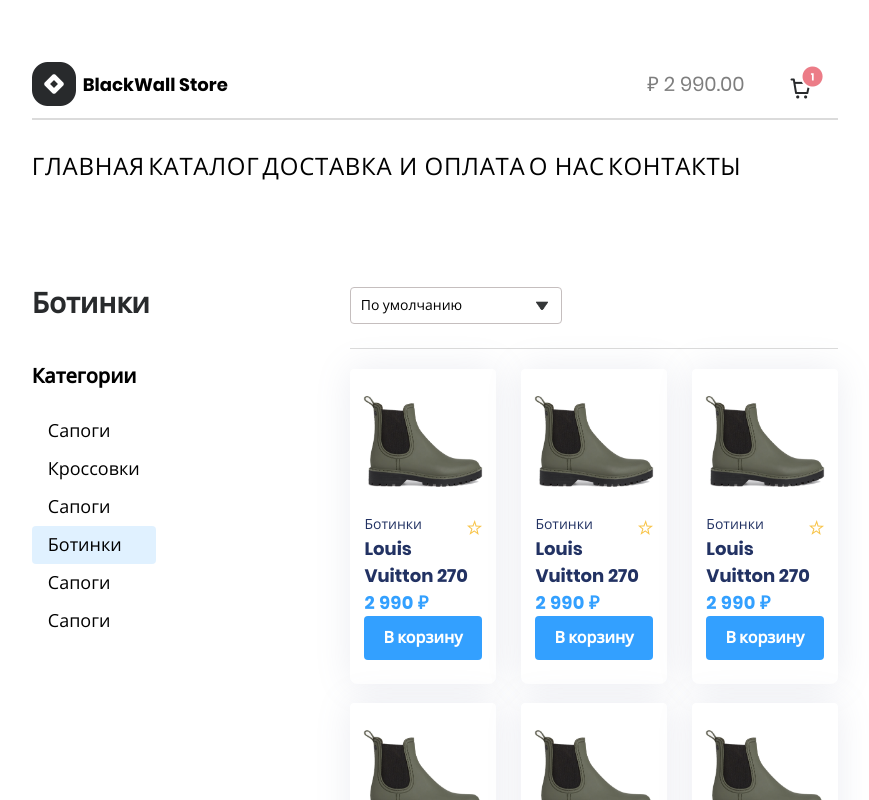
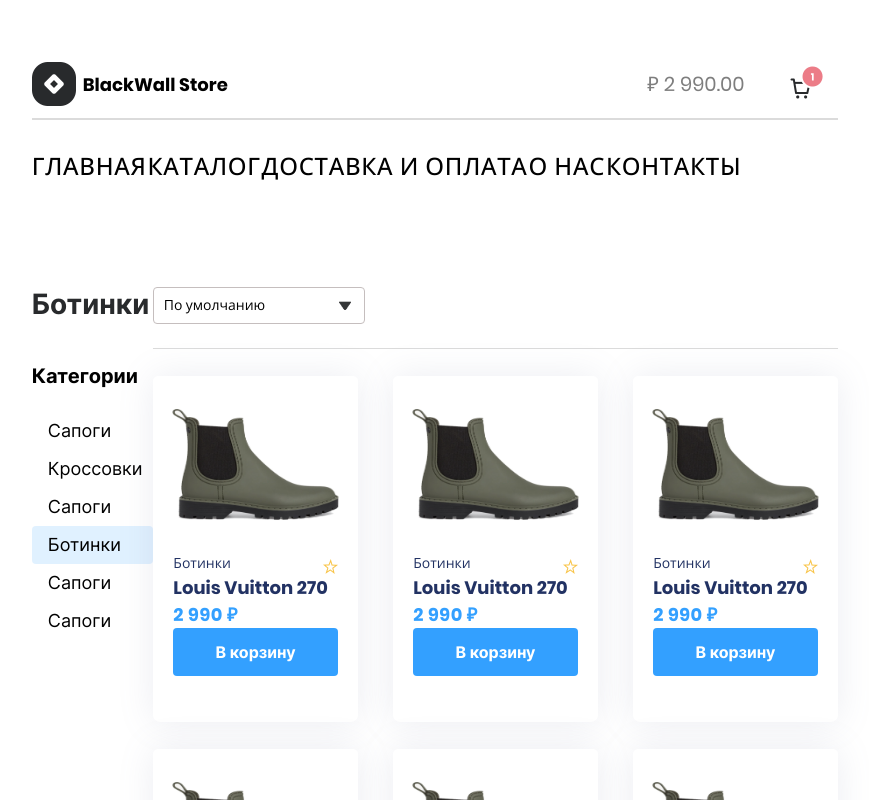
Before and after one commit to 8oros8/shoe_store, a Nuxt app in the folder frontend/: page / in a window 1280 px wide. Shown: the top 800 px of the page, without its empty margins (205-1074 px from the left). Built offline with nearby package versions, Linux system fonts and the light colour scheme.

Commit message:
Implement inter font

```diff
--- a/frontend/components/addToCartButton.vue
+++ b/frontend/components/addToCartButton.vue
@@ -21,6 +21,7 @@
   color: #FFFFFF;
   border-radius: 4px;
   border-width: 0;
+  font-family: Inter;
   font-style: normal;
   font-weight: 700;
   font-size: 16px;
--- a/frontend/components/header.vue
+++ b/frontend/components/header.vue
@@ -88,7 +88,7 @@
 }
 .menuItem {
   display: flex;
-  font-weight: 400;
+  font-weight: 500;
   font-size: 24px;
   line-height: 36px;
   letter-spacing: 0.03em;
--- a/frontend/components/sidebar.vue
+++ b/frontend/components/sidebar.vue
@@ -32,19 +32,20 @@
 .categoriesSidebar {
   display: flex;
   flex-direction: column;
-  width: 19%;
-  margin-right: 194px;
+  width: 15%;
 }
 .currentCategory {
   display: flex;
   width: 120px;
   height: 40px;
+  font-family: Inter;
   font-weight: 600;
   font-size: 28px;
   line-height: 34px;
   color: #282A2C;
 }
 .categoriesHeader {
+  font-family: Inter;
   font-style: normal;
   font-weight: 600;
   font-size: 20px;
@@ -55,6 +56,7 @@
 .categoryItem {
   cursor: pointer;
   padding: 8px 16px 8px 16px;
+  font-family: Inter;
   font-style: normal;
   font-weight: 400;
   font-size: 18px;
```
